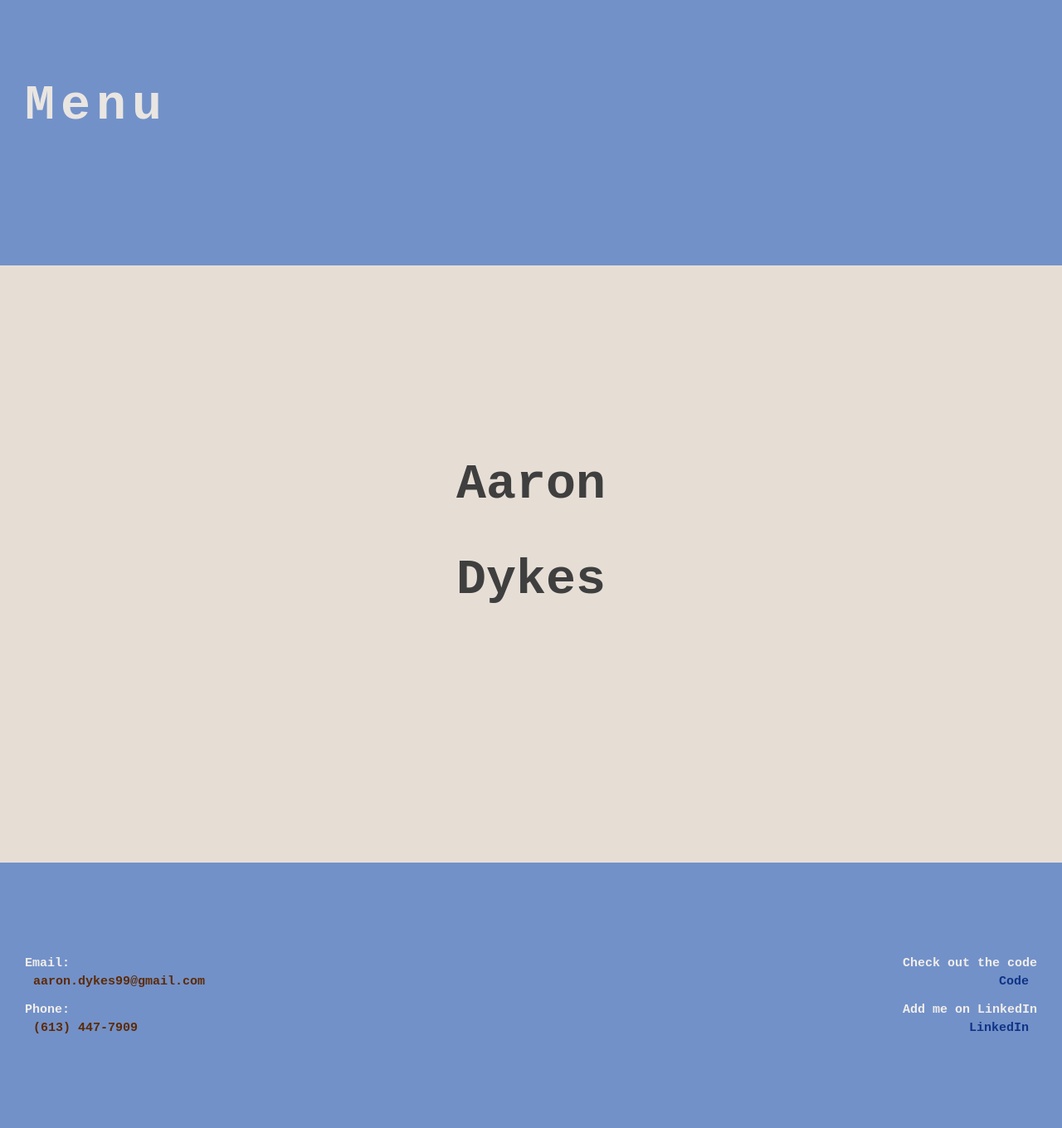
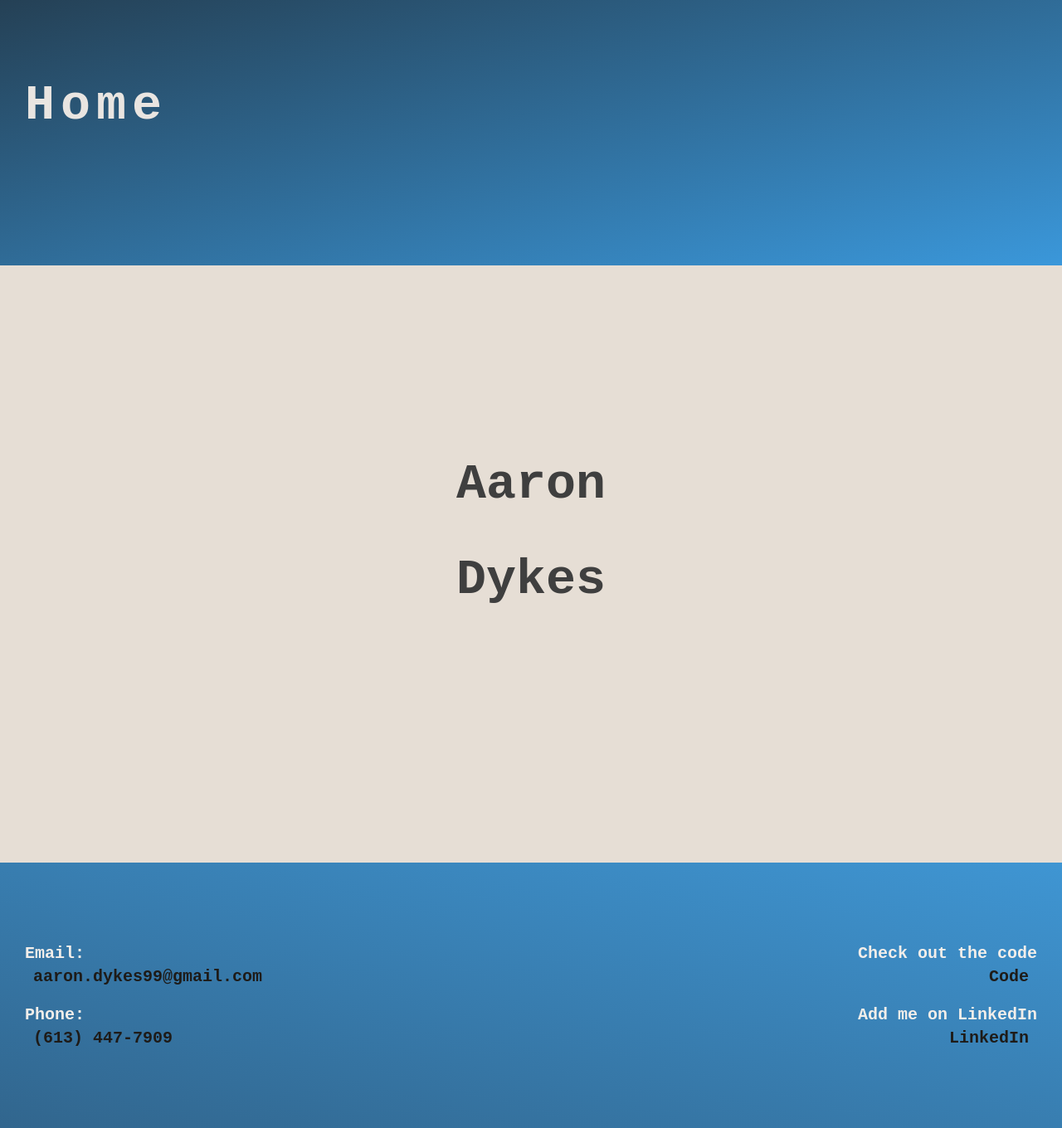
Before and after one commit to aaronDykes/react-portfolio, a React (Create React App) app: page /#/ in a window 1280 px wide. Shown: the whole page at 83% size. Built offline with nearby package versions, Linux system fonts and the light colour scheme.

Commit message:
Another style revision

```diff
--- a/src/components/Nav.js
+++ b/src/components/Nav.js
@@ -6,7 +6,7 @@ export default function Nav () {
     <div className='leftHeader'>
       <div className='dropdown'>
         <Link to='/' id='dropBtn'>
-          Menu
+          Home
         </Link>
         <div className='dropdown-content'>
           <nav>
--- a/src/css/Footer.css
+++ b/src/css/Footer.css
@@ -1,18 +1,23 @@
 .Footer {
   display: grid;
   height: 40vh;
-  background-color: #7291c9;
   grid:
     'footer footer footer footer'
     'footer footer footer footer'
     'footer footer footer footer'
     'footer footer footer footer';
+  background-image: linear-gradient(
+    to top right,
+    rgba(27, 85, 129, 0.9),
+    rgba(42, 138, 206, 0.9)
+  );
 }
 
 .LeftData {
   margin-top: 0.5rem;
   margin-left: 1rem;
-  color: rgb(93, 42, 3);
+
+  color: rgb(30, 27, 24);
 }
 .RightData {
   margin-top: 0.5rem;
@@ -20,7 +25,7 @@
 }
 .RightData a {
   text-decoration: none;
-  color: rgb(15, 51, 133);
+  color: rgb(30, 27, 24);
 }
 .RightData a:hover {
   text-decoration: underline;
@@ -41,12 +46,12 @@
 .LeftStudent {
   margin-left: 2rem;
   font-weight: bold;
-  font-size: 1.5rem;
+  font-size: 2rem;
   color: rgb(242, 238, 234);
 }
 .RightStudent {
   margin-right: 2rem;
   font-weight: bold;
-  font-size: 1.5rem;
+  font-size: 2rem;
   color: rgb(242, 238, 234);
 }
--- a/src/css/Gallery.css
+++ b/src/css/Gallery.css
@@ -44,7 +44,7 @@
   display: grid;
   position: relative;
   height: fit-content;
-  margin: 2rem;
+  margin: 1rem;
 }
 .Redwood {
   text-align: center;
@@ -93,7 +93,7 @@
   display: grid;
   position: relative;
   height: fit-content;
-  margin: 2rem;
+  margin: 1rem;
   margin-top: -8rem;
 }
 
--- a/src/css/Header.css
+++ b/src/css/Header.css
@@ -6,7 +6,11 @@
     'head head head head'
     'head head head head';
   grid-gap: 1rem;
-  background-color: #7291c9;
+  background-image: linear-gradient(
+    to top left,
+    rgba(37, 140, 214, 0.9),
+    rgba(13, 44, 67, 0.9)
+  );
 }
 
 .leftHeader {
@@ -38,8 +42,9 @@
 
 #dropBtn {
   padding: 1rem;
-  background-color: #7291c9;
-  border-color: #7291c9;
+  /* background-color: #7291c9;
+  border-color: #7291c9; */
+  box-sizing: content-box;
   color: rgb(233, 229, 225);
   border-radius: 0.8rem;
   font-size: 6rem;
@@ -49,9 +54,6 @@
 }
 
 #dropBtn:hover {
-  background-color: #7291c9;
-  border-color: #7291c9;
-
   color: rgb(254, 254, 254);
   text-decoration: underline;
 }
@@ -66,9 +68,10 @@
   border-color: #d9d9d9;
   border-radius: 0.4rem;
   text-decoration: none;
-  font-size: 1.5rem;
-  padding: 0.6rem;
-  color: rgb(47, 11, 92);
+  font-size: 2rem;
+  font-weight: bold;
+  padding: 0.9rem;
+  color: rgb(71, 66, 76);
   box-shadow: 0.2rem 0.5rem 1rem rgb(0, 0, 0, 0.1);
 }
 #navList a:hover {
@@ -79,7 +82,7 @@
   box-shadow: 0.2rem 0.8rem 1.5rem rgb(0, 0, 0, 0.05);
 }
 #navList li {
-  margin-bottom: 2rem;
+  margin-bottom: 2.8rem;
 }
 #navList li:active {
   transform: translateY(-0.1rem);
--- a/src/css/Pattern.css
+++ b/src/css/Pattern.css
@@ -6,7 +6,7 @@
 
   gap: 1rem;
   display: grid;
-  height: 150vh;
+  height: 110vh;
   background-color: rgb(233, 228, 222);
 }
 input {
--- a/src/pages/Gallery.js
+++ b/src/pages/Gallery.js
@@ -11,6 +11,7 @@ export default function Gallery () {
           Home
         </Link>
       </div>
+
       <div className='Top-Content'>
         <div className='Alcatraz'>
           <img id='Alc' src={Alc} alt='Alc' />
```
